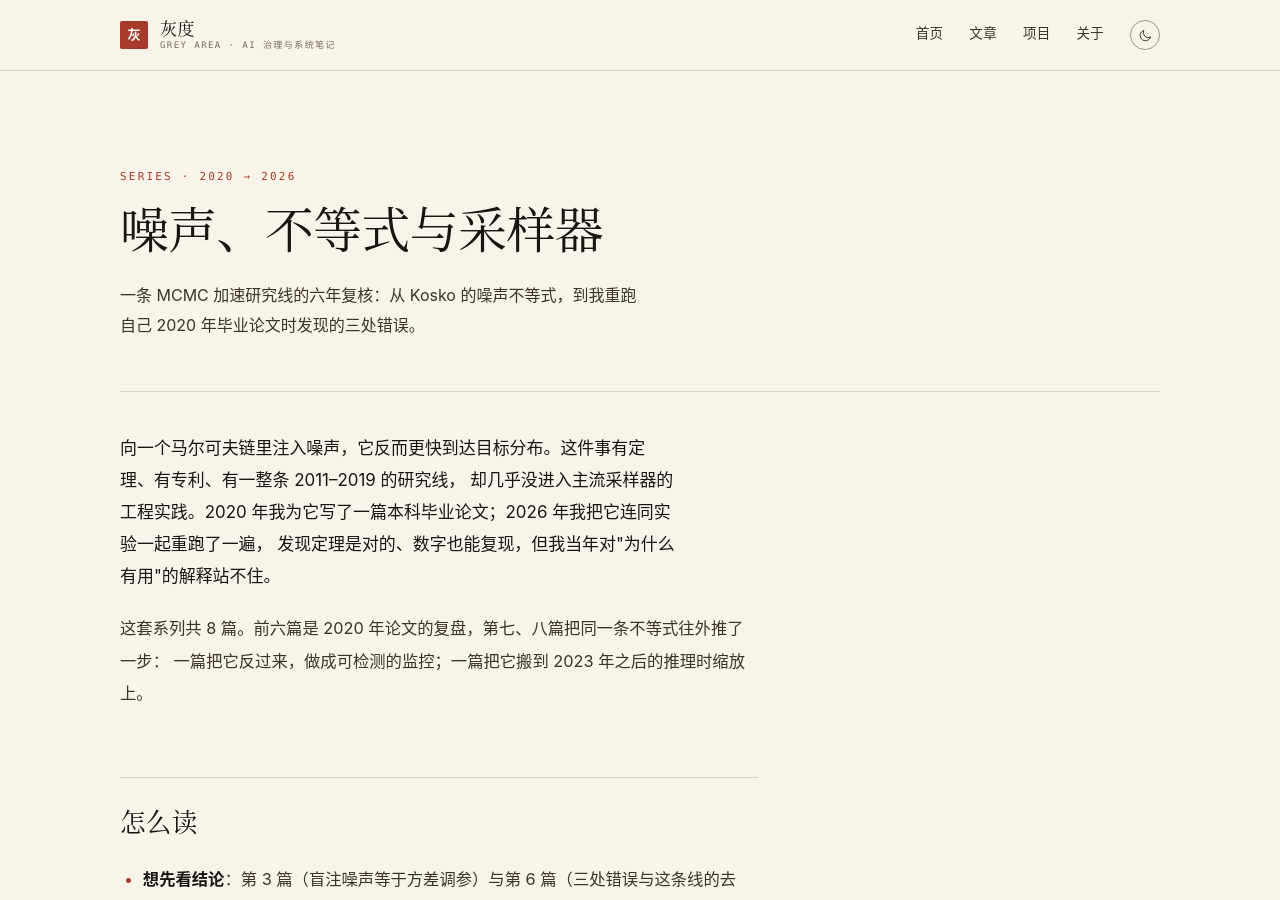
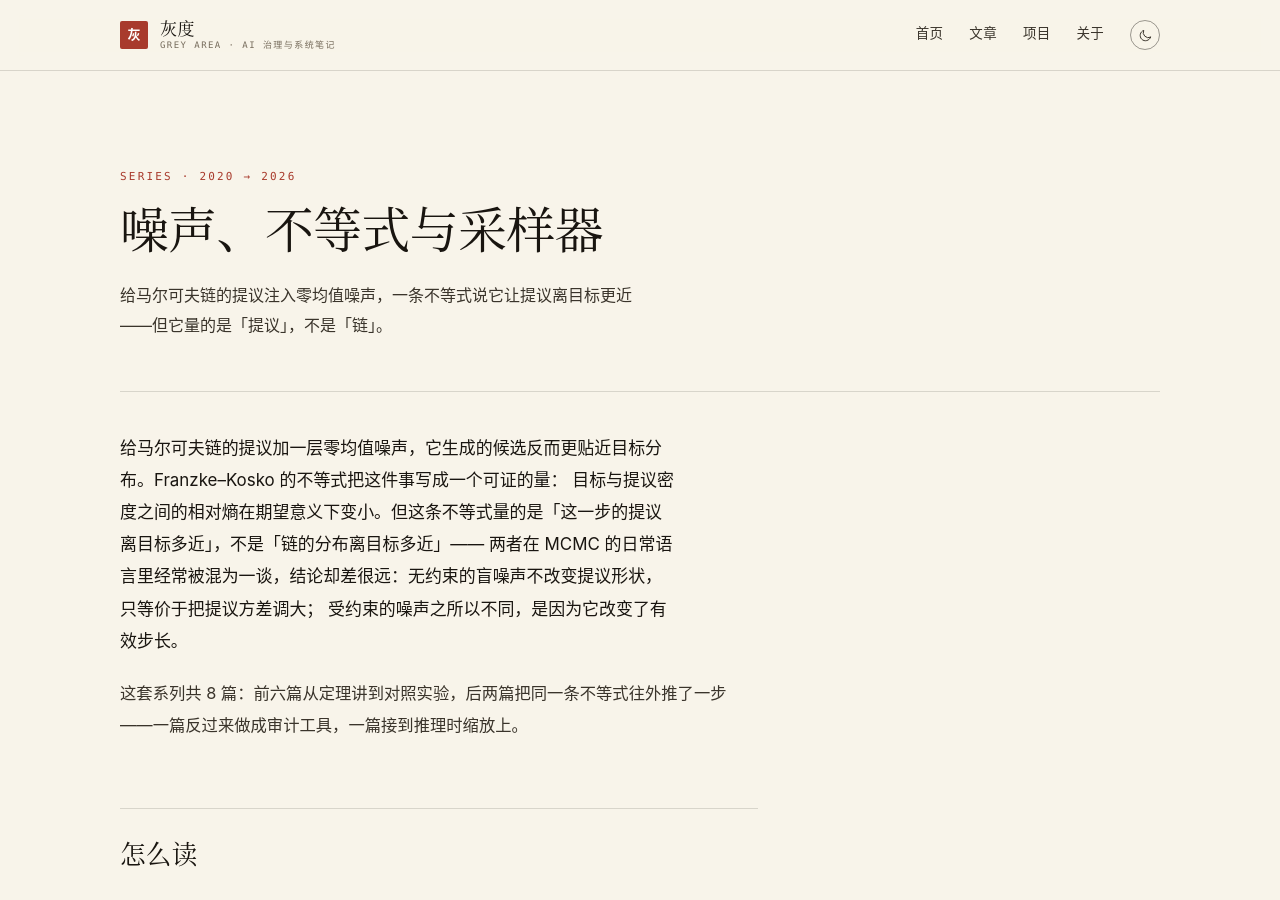
Before and after one commit to DMithrandir/dmithrandir.github.io, a Jekyll site: the page built from mcmc/index.md, in a window 1280 px wide and 900 px high. Built offline with Jekyll 4.4.1, drawn with Linux system fonts in a browser that asks for light colours.

Commit message:
MCMC 系列：简介改成理论导向，去掉与毕业论文相关的表述

```diff
--- a/mcmc/index.md
+++ b/mcmc/index.md
@@ -3,19 +3,19 @@
 title: "噪声、不等式与采样器"
 permalink: /mcmc/
 eyebrow: "SERIES · 2020 → 2026"
-description: "一条 MCMC 加速研究线的六年复核：从 Kosko 的噪声不等式，到我重跑自己 2020 年毕业论文时发现的三处错误。"
+description: "给马尔可夫链的提议注入零均值噪声，一条不等式说它让提议离目标更近——但它量的是「提议」，不是「链」。"
 ---
 
 {%- assign parts = site.posts | where: "series", "noise-mcmc" | sort: "series_part" -%}
 
 <p class="post-lead">
-向一个马尔可夫链里注入噪声，它反而更快到达目标分布。这件事有定理、有专利、有一整条 2011–2019 的研究线，
-却几乎没进入主流采样器的工程实践。2020 年我为它写了一篇本科毕业论文；2026 年我把它连同实验一起重跑了一遍，
-发现定理是对的、数字也能复现，但我当年对"为什么有用"的解释站不住。
+给马尔可夫链的提议加一层零均值噪声，它生成的候选反而更贴近目标分布。Franzke–Kosko 的不等式把这件事写成一个可证的量：
+目标与提议密度之间的相对熵在期望意义下变小。但这条不等式量的是「这一步的提议离目标多近」，不是「链的分布离目标多近」——
+两者在 MCMC 的日常语言里经常被混为一谈，结论却差很远：无约束的盲噪声不改变提议形状，只等价于把提议方差调大；
+受约束的噪声之所以不同，是因为它改变了有效步长。
 </p>
 
-这套系列共 {{ parts.size }} 篇。前六篇是 2020 年论文的复盘，第七、八篇把同一条不等式往外推了一步：
-一篇把它反过来，做成可检测的监控；一篇把它搬到 2023 年之后的推理时缩放上。
+这套系列共 {{ parts.size }} 篇：前六篇从定理讲到对照实验，后两篇把同一条不等式往外推了一步——一篇反过来做成审计工具，一篇接到推理时缩放上。
 
 ## 怎么读
 
```
Also changed, not shown: _data/series.yml (+4 -3 lines).
